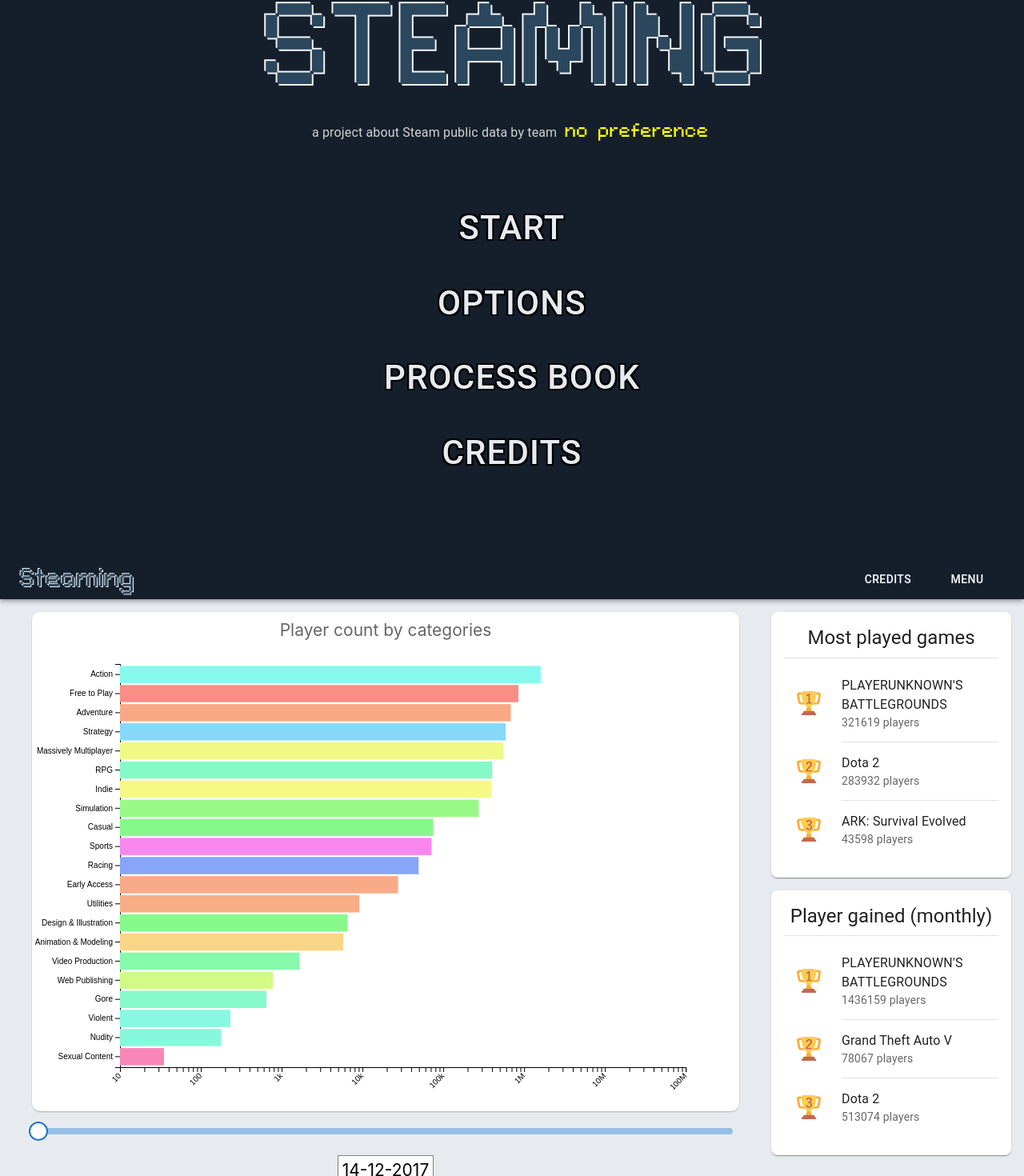
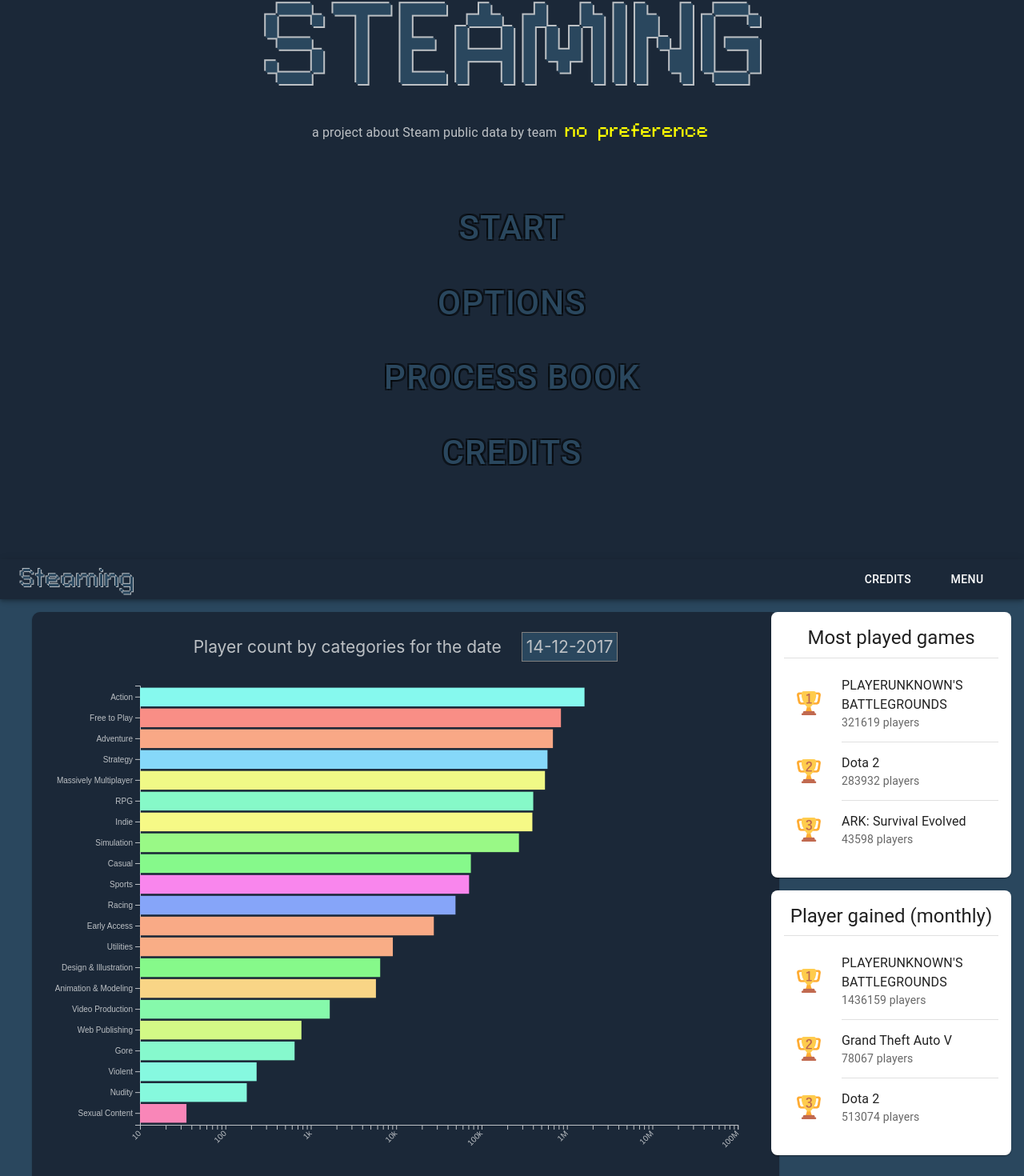
Before and after one commit to com-480-data-visualization/project-2023-no-preference, a React (Create React App) app: page / in a window 1280 px wide. Shown: the part 101-1571 px from the top of the page at 80% size. Built offline with nearby package versions, Linux system fonts and the light colour scheme.

Commit message:
cleaning and improving style

```diff
--- a/src/Components/Chart.css
+++ /dev/null
@@ -1,29 +0,0 @@
-
-.chart-canvas{
-    width: 100%;
-    height: 100%;
-    max-height: 500px;
-    max-width: 900px;
-    background-color: white;
-    border-radius: 10px;
-    box-shadow: 0px 0px 10px rgba(0,0,0,0.1);
-}
-
-.canvas{
-    width: 100%;
-    height: 10%;
-    display: block;
-    max-height: 500px;
-    max-width: 900px;
-    background-color: white;
-    border-radius: 10px;
-    box-shadow: 0px 0px 10px rgba(0,0,0,0.1);
-}
-
-span#title{
-    display: flex;
-    align-content: center;
-    justify-content: center;
-    color: #666666;
-    padding-top: 10px;
-}
--- a/src/Components/Chart.js
+++ b/src/Components/Chart.js
@@ -1,15 +1,11 @@
-import "./Chart.css";
-
 import { useRef, useEffect } from "react";
 import * as React from "react";
 import * as d3 from "d3";
-import ReactDOM from 'react-dom';
 
 //MUI
 import Slider from "@mui/material/Slider";
 import { styled } from "@mui/material/styles";
-import { Container, Box, ToggleButton, Typography } from "@mui/material";
-import ToggleButtonGroup from "@mui/material/ToggleButtonGroup";
+import { Container, Box } from "@mui/material";
 import topcount from "../data/topcount.json";
 import gameinfo from "../data/gameinfo.json";
 import gamedesc from "../data/games-desc.json";
@@ -19,6 +15,32 @@ import gamedesc from "../data/games-desc.json";
 const TRANS_TIME = 150;
 const BAR_CHART_ID = "test";
 const POPUP_ID = "poppy";
+
+function popUp(event, dataPoint) {
+  let root = document.getElementById("root");
+  let mouseX = d3.pointer(event, root)[0];
+  let mouseY = d3.pointer(event, root)[1];
+  let poppy = document.getElementById("poppy");
+  poppy.style.left = mouseX+"px";
+  poppy.style.top = mouseY+"px";
+  poppy.style.display = "block";
+  var date = document.getElementById("slider-value").textContent;
+  var i = 0;
+  while (topcount["Time"][i] !== date) {
+    i += 1;
+  }
+  let app_id = topcount[dataPoint.group + "_id"][i];
+  let app_name = gameinfo["name"][app_id];
+  let app_desc = gamedesc[app_id];
+
+  poppy.innerHTML = "<h3> Top 1: "+app_name+"</h3>"+
+  "<p>"+app_desc+"</p>";
+}
+
+function popDown() {
+  let poppy = document.getElementById("poppy");
+  poppy.style.display = "none";
+}
 
 
 export default function Chart(props) {
@@ -32,9 +54,8 @@ export default function Chart(props) {
 
   //* update function
   function update(data) {
-    var margin = { top: 30, right: 30, bottom: 50, left: 110 },
-      width = test.width * 0.8,
-      height = test.height * 0.9;
+    let width = test.width * 0.8;
+    let height = test.height * 0.9;
 
     var temp = data.sort(function (b, a) {
       return a.value - b.value;
@@ -93,35 +114,10 @@ export default function Chart(props) {
       })
       .attr("fill", function (d) {
         return color.current[d.group];
-      })
-      .attr("id", (d) => {
-        return Math.round(y(d.group));
       });
 
-
-      u.on("click", (e, d) => {
-        let root = document.getElementById("root");
-        let mouseX = d3.pointer(e, root)[0];
-        let mouseY = d3.pointer(e, root)[1];
-        let poppy = document.getElementById("poppy");
-        poppy.style.left = mouseX+"px";
-        poppy.style.top = mouseY+"px";
-        poppy.style.display = "block";
-        var date = document.getElementById("slider-value").textContent;
-        var i = 0;
-        while (topcount["Time"][i] != date) {
-          i += 1;
-        }
-        let app_id = topcount[d.group + "_id"][i];
-        let app_name = gameinfo["name"][app_id];
-        let app_desc = gamedesc[app_id];
-
-        poppy.innerHTML = "<h3>"+app_name+"</h3>"+
-        "<p>"+app_desc+"</p>";
-
-      });
-
-      u.exit().remove()
+      u.on("mouseout", () => popDown());
+      u.on("mousemove", (e, d) => popUp(e, d));
   }
 
   const Update = React.useRef(update);
@@ -137,12 +133,6 @@ export default function Chart(props) {
 
                 const test = divRef.current;
       d3.select(test).selectAll("svg").remove();
-      test.style.width = "100%";
-      test.style.height = "100%";
-      test.style.backgroundColor = "white";
-      test.style.borderRadius = "10px";
-      test.style.boxShadow = "0px 1px 3px -1.5px rgba(0,0,0,0.75)";
-      test.style.minHeight = "70vh";
       test.width = test.offsetWidth;
       test.height = test.offsetHeight;
 
@@ -200,6 +190,7 @@ export default function Chart(props) {
         .attr("fill", function (d) {
           return color.current[d.group];
         });
+        u.on("mousemove", (e, d) => popUp(e, d));
 
       Update.current(datadict.current);
 
@@ -211,8 +202,12 @@ export default function Chart(props) {
 
   return (
     <Container>
+
       <div id={BAR_CHART_ID} ref={divRef}>
-        <span id="title">Player count by categories</span>
+        <span class="chart-title-row">
+          <span id="title">Player count by categories for the date</span>
+          <span id="slider-value">14-12-2017</span>
+        </span>
       </div>
       <div id={POPUP_ID}></div>
       <Box sx={{ m: "0.5rem" }}>
@@ -234,7 +229,6 @@ export default function Chart(props) {
             alignItems : 'center',
             justifyContent : 'center'
         }}>
-      <span id="slider-value">{props.date[0]}</span>
         </div>
     </Container>
   );
@@ -282,38 +276,3 @@ const CoolSlider = styled(Slider)({
     },
   },
 });
-
-/**
- * The row with the four buttons
- * @todo: Make the buttons show the different charts
- */
-function ButtonRow() {
-  const [alignment, setAlignment] = React.useState("playerCount");
-
-  const handleChange = (event, newAlignment) => {
-    setAlignment(newAlignment);
-  };
-
-  return (
-    <Container className="chart-buttons-container">
-    <ToggleButtonGroup
-      color="primary"
-      value={alignment}
-      exclusive
-      onChange={handleChange}
-      aria-label="Platform"
-      alignItems="center"
-      justifyContent="center"
-      flexItem
-    >
-      {/* <ToggleButton value="playerCount">Player Count</ToggleButton> */}
-      {/* <ToggleButton value="playedTime">Player Gain</ToggleButton> */}
-      {/* <ToggleButton value="engagement">Online Percentage</ToggleButton> */}
-      {/* <ToggleButton value="price">Price</ToggleButton> */}
-    </ToggleButtonGroup>
-      <Typography flexItem>
-        <span id="slider-value">14-12-2017</span>
-      </Typography>
-    </Container>
-  );
-}
--- a/src/css/App.css
+++ b/src/css/App.css
@@ -4,46 +4,18 @@
   justify-content: center;
   flex-direction: column;
   font-size: calc(5px + 2vmin);
-  background-color: #E7EBF0;
-  color: black;
+  background-color: var(--fg-color);
+  color: var(--txt-color);
   margin: 0;
   margin-bottom: 15px;
-}
-
-.App-main-row {
-  display: flex;
-  flex-direction: row;
-  padding: 1em;
-}
-
-.App-main-row > div:first-child {
-  display: flex;
-  flex-direction: column;
-  padding: 15px;
-}
-
-.App-main-slider {
-  max-width: 47vw;
-}
-
-.App-cardRow {
-  display: flex;
-  justify-content: space-around;
-  width: 100%;
-  margin-top: 4vh;
-  margin-bottom: 4vh;
 }
 
 .card-rank-icon {
   width: 30px;
 }
 
-.chart-demo-image {
-  width: 100%;
-}
-
 .App-NavBar {
-  background-color: var(--header-fg-color) !important;
+  background-color: var(--bg-color) !important;
 }
 
 .App-NavBar button {
@@ -51,13 +23,30 @@
   margin-left: 15px;
 }
 
+/*-----------*/
+/* Bar Chart */
+/*-----------*/
+
+#test {
+  background-color: var(--bg-color);
+  width: 100%;
+  height: 100%;
+  border-radius: 10px;
+  padding: 25px;
+  box-shadow: 0px 1px 3px -1.5px rgba(0,0,0,0.75);
+  min-height: 70vh;
+}
+
+
 #poppy {
   display: none;
-  background-color: lightslategray;
+  background-color: var(--fg-color);
   position: absolute;
   border-radius: 15px;
   padding: 15px;
   max-width: 400px;
+  border: 1px solid var(--dark-txt-color);
+  z-index: 999;
 }
 
 #poppy h3 {
@@ -68,16 +57,21 @@
   font-size: 0.8em;
 }
 
-.chart-buttons-container {
-  display: flex !important;
-  flex-direction: row !important;
-  justify-content: space-between;
+.chart-title-row {
+  display: flex;
+  flex-direction: row;
+  justify-content: center;
+  align-items: center;
+}
+
+span#title{
+  text-align: center;
+  color: var(--txt-color);
 }
 
 #slider-value {
-  display: block;
-  border:
-  1px solid gray;
+  border: 1px solid var(--dark-txt-color);
   padding: 5px;
-  background-color: white;
+  background-color: var(--fg-color);
+  margin-left: 25px;
 }
--- a/src/css/Footer.css
+++ b/src/css/Footer.css
@@ -9,7 +9,7 @@ footer {
   margin-top: 15px;
   padding: var(--footer-padding);
   padding-bottom: 0;
-  background-color: var(--header-fg-color);
+  background-color: var(--bg-color);
   color: var(--fg-color);
 }
 
@@ -21,23 +21,24 @@ footer {
 
 .footer-row > div {
   padding: 15px;
-  background-color: var(--header-fg-color) !important;
+  background-color: var(--bg-color) !important;
   text-align: center;
 }
 
 .footer-bottom {
   text-align: center;
-  color: gray;
+  color: var(--txt-color);
   font-size: 0.7em;
   margin-top: 15px;
   padding-bottom: 5px;
   padding-top: 5px;
-  border-top: 1px solid gray;
+  border-top: 1px solid var(--dark-txt-color);
 }
 
 .footer-row > div p {
   padding: 0;
   margin: 0;
+  color: var(--txt-color);
 }
 
 .footer-row > div ul > li {
@@ -49,12 +50,12 @@ footer {
 }
 
 .footer-row > div a {
-  color: white;
+  color: var(--txt-color);
   font-size: 1em;
 }
 
 .footer-row hr {
-  background-color: grey;
+  background-color: var(--dark-txt-color);
 }
 
 .footer-row svg text:hover {
@@ -62,5 +63,5 @@ footer {
 }
 
 .footer-row h5 {
-  color: var(--fg-color);
+  color: var(--txt-color);
 }
--- a/src/css/Header.css
+++ b/src/css/Header.css
@@ -1,19 +1,14 @@
-:root {
-    --header-bg-color: #E7EBF0;
-    --header-fg-color: rgb(21, 31, 44);
-}
-
 header {
     height: 100vh;
     display: flex;
     flex-flow: column;
     align-items: center;
     justify-content: center;
-    background-color: var(--header-fg-color);
+    background-color: var(--bg-color);
 }
 
 .header-subtitle {
-    color: rgb(211, 211, 211);
+    color: var(--txt-color);
     animation-name: appear-right;
     animation-duration: 1s;
     animation-iteration-count: 1;
@@ -29,11 +24,11 @@ header {
 
 header > h1 {
     --shadow-size: 3px;
-    --shawdow-color: whitesmoke;
+    --shawdow-color: var(--txt-color);
     font-size: 9em !important;
     font-family: Connection, Arial, sans-serif !important;
-    color: rgb(42, 71, 94);
-    text-shadow: rgba(245, 245, 245, 1) 2px 2px, rgba(245, 245, 245, 1) -2px -2px;
+    color: var(--fg-color);
+    text-shadow: var(--txt-color) 2px 2px, var(--txt-color) -2px -2px;
     animation-name: appear-left;
     animation-duration: 1s;
     animation-iteration-count: 1;
@@ -54,9 +49,9 @@ header > h1 {
 
 .header-menu button {
     --ss: 2px; /* shadow size */
-    --sc: black; /* shadow color */
+    --sc: rgba(0,0,0,0.5); /* shadow color */
     font-size: 0.7em;
-    color: var(--header-bg-color);
+    color: var(--fg-color);
     text-shadow:
         var(--sc) calc(var(--ss)) calc(var(--ss)),
         var(--sc) calc(-1 * var(--ss)) calc(var(--ss)),
@@ -66,11 +61,11 @@ header > h1 {
 
 .header-menu button:hover {
     --ss: 1px; /* shadow size */
-    --sc: lightgray; /* shadow color */
+    --sc: var(--txt-color); /* shadow color */
     text-shadow:
         var(--sc) calc(var(--ss)) calc(var(--ss)),
         var(--sc) calc(-1 * var(--ss)) calc(var(--ss)),
         var(--sc) calc(var(--ss)) calc(-1 * var(--ss)),
         var(--sc) calc(-1 * var(--ss)) calc(-1 * var(--ss));
-    background-color: var(--header-fg-color);
+    background-color: var(--bg-color);
 }
--- a/src/css/index.css
+++ b/src/css/index.css
@@ -1,6 +1,8 @@
 :root {
-  --bg-color: #E7EBF0;
-  --fg-color: #E7EBF0;
+  --bg-color: #1b2838;
+  --fg-color: #2a475e;
+  --txt-color: #bdc1c5;
+  --dark-txt-color: grey;
 }
 
 @font-face {
@@ -27,11 +29,11 @@ code {
 
 .logo-inline {
   --shadow-size: 3px;
-  --shawdow-color: whitesmoke;
+  --shawdow-color: var(--txt-color);
   font-size: 1.5em !important;
   font-family: Connection, Arial, sans-serif !important;
-  color: rgb(42, 71, 94);
-  text-shadow: rgba(245, 245, 245, 1) 1px 1px, rgba(245, 245, 245, 1) -1px -1px;
+  color: var(--fg-color);
+  text-shadow: var(--txt-color) 1px 1px, var(--txt-color) -1px -1px;
 }
 
 /* -------------- */
```
Also changed, not shown: src/Components/Instructions.css (deleted, +0 -25 lines), src/Components/Instructions.js (deleted, +0 -17 lines).
